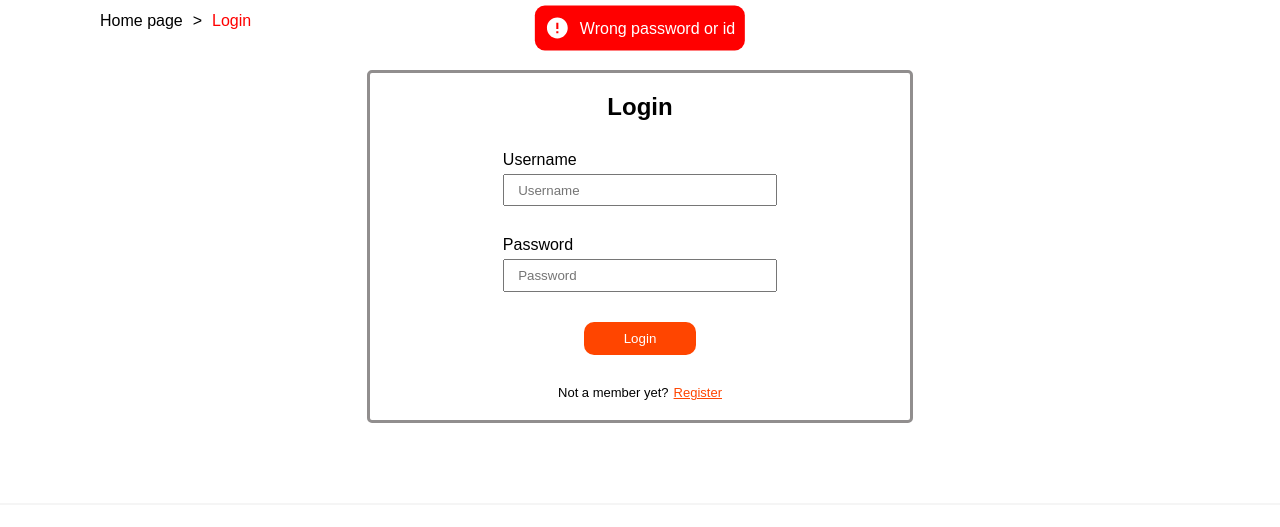
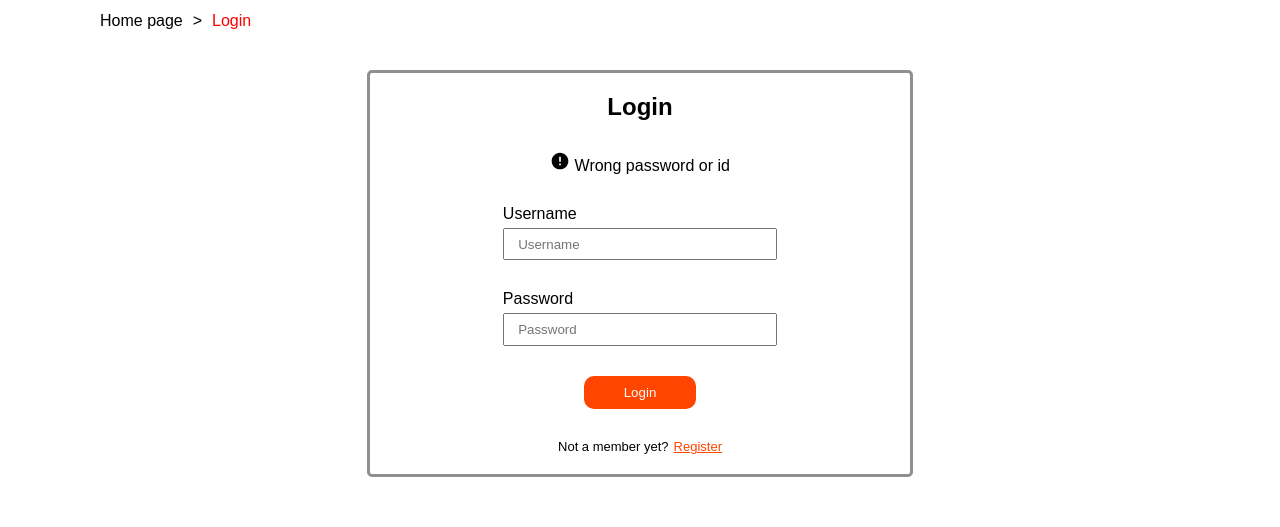
Before and after one commit to khiem4/e-commerce, a React (Create React App) app: page /login in a window 1280 px wide. Both pictures are taken after a click on the button "Login". Shown: the part 212-739 px from the top of the page. Built offline with nearby package versions, Linux system fonts and the light colour scheme; no server answers.

Commit message:
changed error message display position

```diff
--- a/src/components/LoginForm.jsx
+++ b/src/components/LoginForm.jsx
@@ -1,12 +1,22 @@
-import { useState } from 'react'
-import { useDispatch } from 'react-redux'
-import { Link } from 'react-router-dom'
+import { MdError } from 'react-icons/md'
+import { useEffect, useState } from 'react'
+import { useDispatch, useSelector } from 'react-redux'
+import { Link, useLocation } from 'react-router-dom'
 import { userLogin } from '../reducers/userReducer'
+import { removeMessage } from '../reducers/notificationReducer'
 
 function LoginForm() {
   const dispatch = useDispatch()
   const [username, setUsername] = useState('')
   const [password, setPassword] = useState('')
+  const error = useSelector((state) => state.notification.error)
+  const location = useLocation().pathname
+
+  useEffect(() => {
+    if (error === 'Wrong password or id') {
+      dispatch(removeMessage())
+    }
+  }, [location])
 
   const handleLogin = async (e) => {
     e.preventDefault()
@@ -20,6 +30,13 @@ function LoginForm() {
     <div className="login_form">
       <form>
         <h2>Login</h2>
+        {error && (
+        <div className="login_error">
+          <MdError size={20} />
+          {' '}
+          {error}
+        </div>
+        )}
         <div className="username_login">
           <span>Username</span>
           <input
--- a/src/components/Notification.jsx
+++ b/src/components/Notification.jsx
@@ -1,5 +1,5 @@
 import { useSelector } from 'react-redux'
-import { MdError, MdVerified } from 'react-icons/md'
+import { MdVerified } from 'react-icons/md'
 import React from 'react'
 
 function Notification() {
@@ -14,13 +14,13 @@ function Notification() {
           {notification.success}
         </div>
         )}
-      {notification.error
+      {/* {notification.error
         && (
         <div className="notification_error">
           <MdError size={25} />
           {notification.error}
         </div>
-        )}
+        )} */}
     </>
   )
 }
```
